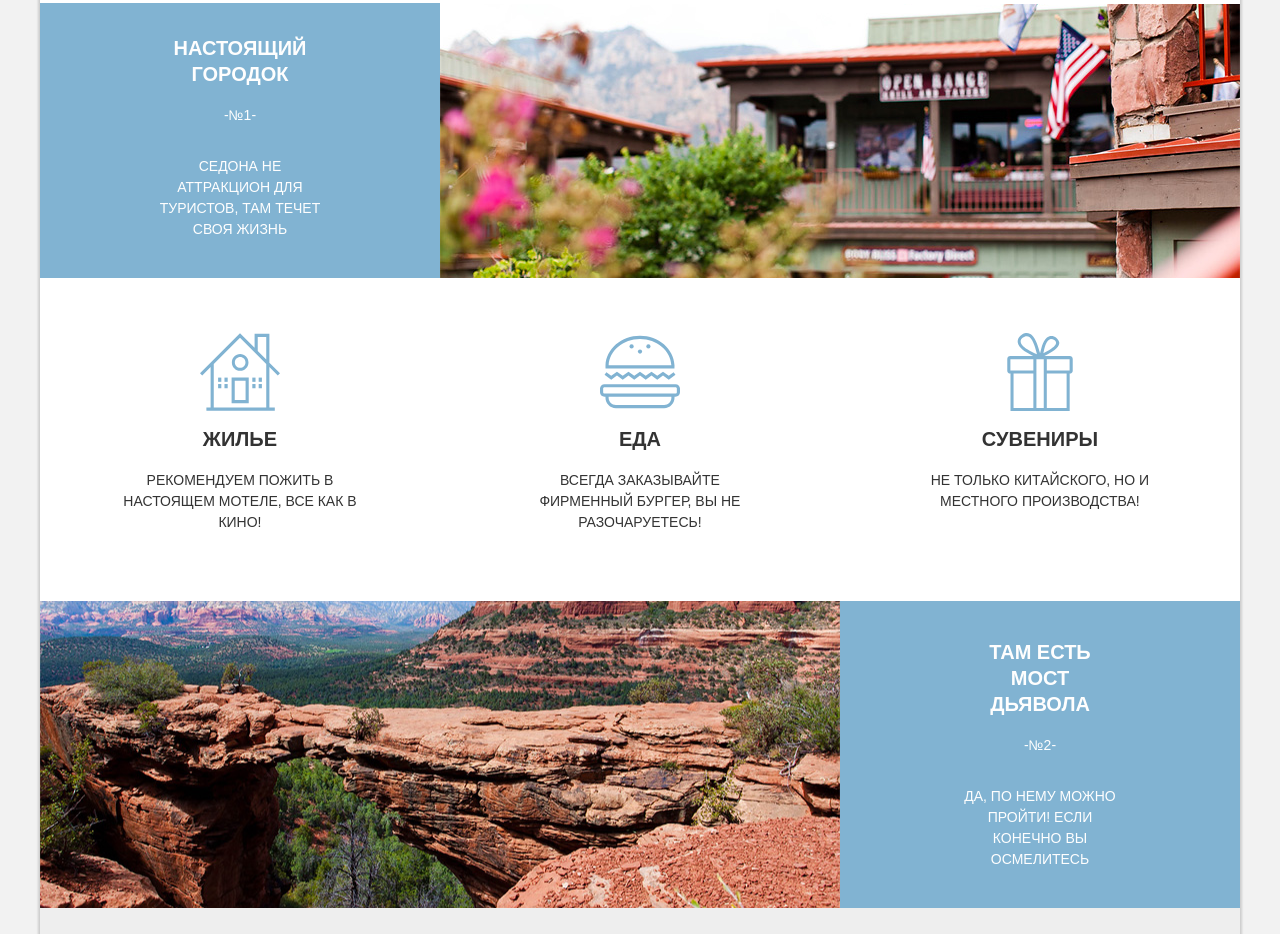
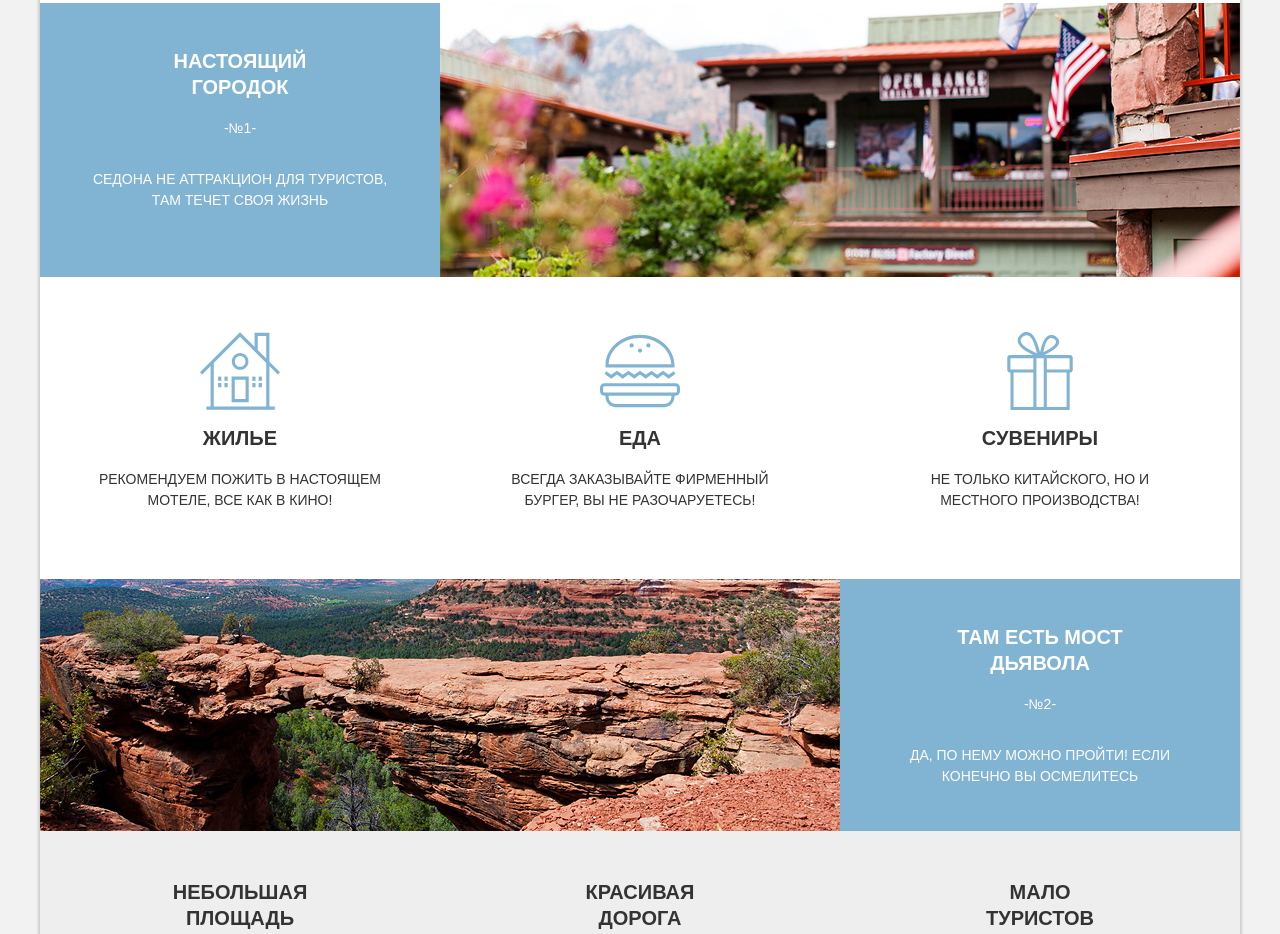
Before and after one commit to lulumalorum/164074-sedona-1, a website: page index.html in a window 1280 px wide. Shown: the part 826-1760 px from the top of the page. Drawn offline with nearby package versions, Linux system fonts and the light colour scheme; files that its build step writes are made by us from their sources.

Commit message:
final version 5

```diff
--- a/index.html
+++ b/index.html
@@ -124,7 +124,7 @@
     </symbol>
   </svg>
   <header class="page-header">
-    <nav class="main-nav  main-nav--closed  main-nav--nojs"> <!-- класс main-nav\-\-closed закрываем меню -->
+    <nav class="main-nav  main-nav--nojs"> <!-- класс main-nav\-\-closed закрываем меню -->
       <div class="main-nav__wrapper">
         <ul class="main-nav__list">
           <li class="main-nav__item">
@@ -165,7 +165,7 @@
   </div>
   <div class="page-features">
     <div class="page-features__left">
-      <div class="page-features__name  page-features__name--white">
+      <div class="page-features__name  page-features__name--white  page-features__name--big3">
         Настоящий городок
       </div>
       <span class="page-features__number  page-features__number--white">-№1-</span>
@@ -198,7 +198,7 @@
     <div class="page-image--left">
     </div>
     <div class="page-features__right">
-      <div class="page-features__name  page-features__name--white">
+      <div class="page-features__name  page-features__name--white  page-features__name--big2">
         Там есть мост дьявола
       </div>
       <span class="page-features__number  page-features__number--white">-№2-</span>
@@ -207,7 +207,7 @@
   </div>
   <div class="page-features">
     <div class="page-features__gray">
-      <div class="page-features__name">
+      <div class="page-features__name  page-features__name--big3">
         Небольшая площадь
       </div>
       <span class="page-features__number">-№3-</span>
--- a/sass/page-features.scss
+++ b/sass/page-features.scss
@@ -6,7 +6,7 @@
     box-shadow: -2px 2px 2px rgba(0, 0, 0, .15), 2px 2px 2px rgba(0, 0, 0, .15);
   }
   .page-features__left {
-    padding-top: 42px;
+    padding-top: 45px;
     padding-bottom: 45px;
     background-color: $blue;
   }
@@ -27,7 +27,7 @@
   }
   .page-features__text {
     margin: auto;
-    width: 279px;
+    width: 80%;
     margin-top: 30px;
   }
   .page-features__text--white {
@@ -35,7 +35,7 @@
   }
   .page-features__right {
     background-color: $blue;
-    padding-top: 38px;
+    padding-top: 45px;
     padding-bottom: 38px;
   }
   .page-features__withicon {
@@ -91,7 +91,8 @@
     margin: 0 0 0 60px;
   }
   .page-features__name--big {
-    margin-left: 60px;
+    width: 100%;
+    margin: auto auto auto 20%;
   }
   .page-features__withicon:last-child {
     padding-bottom: 32px;
@@ -107,15 +108,20 @@
   .page-features__left {
     width: 33%;
     background-color: $blue;
-    padding-top: 32px;
     padding-bottom: 38px;
   }
   .page-features__name {
-    width: 150px;
+    width: 43%;
     margin: auto;
     font-size: 20px;
     line-height: 26px;
     margin-bottom: 18px;
+  }
+  .page-features__name--big3 {
+    width: 53%;
+  }
+  .page-features__name--big2 {
+    width: 67%;
   }
   .page-features__name--white {
     color: $white;
@@ -128,7 +134,7 @@
   }
   .page-features__text {
     margin: auto;
-    width: 163px;
+    width: 80%;
     margin-top: 30px;
   }
   .page-features__text--white {
@@ -147,7 +153,7 @@
     width: 33.33%;
   }
   .page-features__withicon .page-features__text {
-    width: 64%;
+    width: 71%;
     margin: auto;
   }
   .page-features__withicon--home {
```
Also changed, not shown: form.html (+1 -1 lines), photo.html (+1 -1 lines), build/css/style.css, build/css/style.min.css, build/form.html, build/index.html, build/photo.html.
